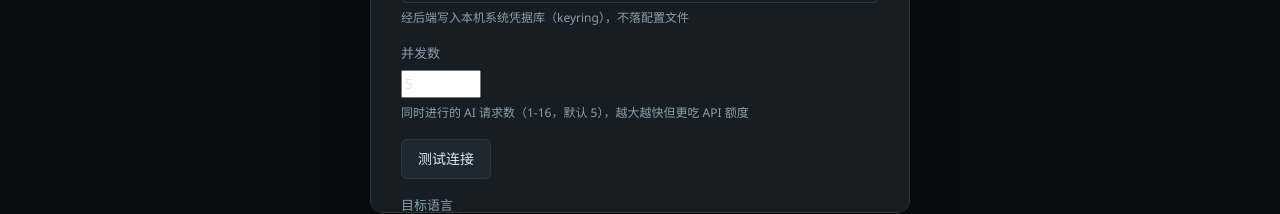
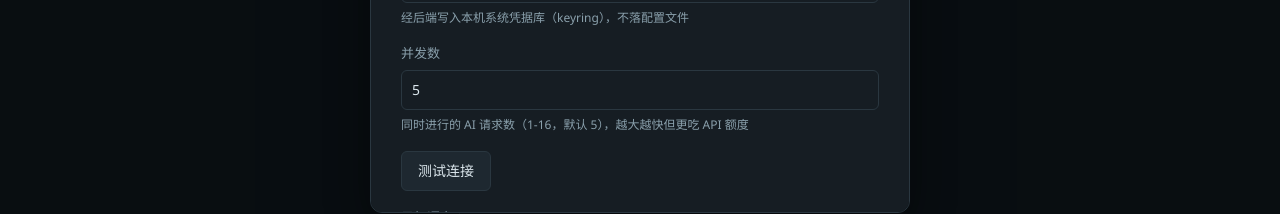
Before and after one commit to djyandlb/Minecraft-translate2chinese, a Vue app in the folder frontend/: page / in a window 1280 px wide. Shown: the part 539-753 px from the top of the page. Built offline with nearby package versions, Linux system fonts and the light colour scheme; no server answers.

Commit message:
fix: 并发数数字输入框统一前端样式（隐藏原生箭头）

```diff
--- a/frontend/src/style.css
+++ b/frontend/src/style.css
@@ -30,7 +30,7 @@
   color: inherit;
 }
 
-input[type="text"], input[type="password"], select {
+input[type="text"], input[type="password"], input[type="number"], select {
   background: var(--bg-2);
   border: 1px solid var(--line);
   border-radius: 6px;
@@ -39,6 +39,13 @@
   outline: none;
   transition: border-color .15s;
 }
+/* 数字输入框：隐藏原生上下箭头，与文本输入风格统一 */
+input[type="number"]::-webkit-outer-spin-button,
+input[type="number"]::-webkit-inner-spin-button {
+  -webkit-appearance: none;
+  margin: 0;
+}
+input[type="number"] { -moz-appearance: textfield; }
 input:focus, select:focus { border-color: var(--accent); }
 
 button.btn {
```
